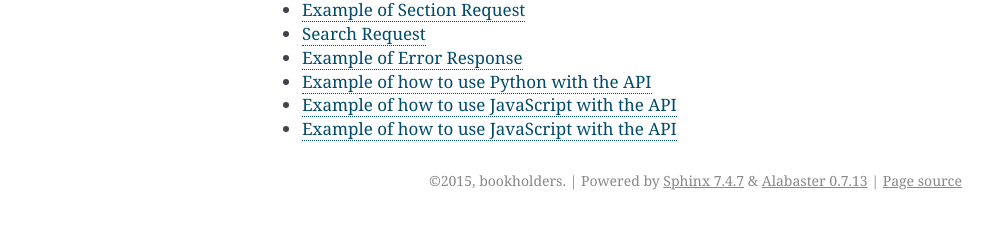
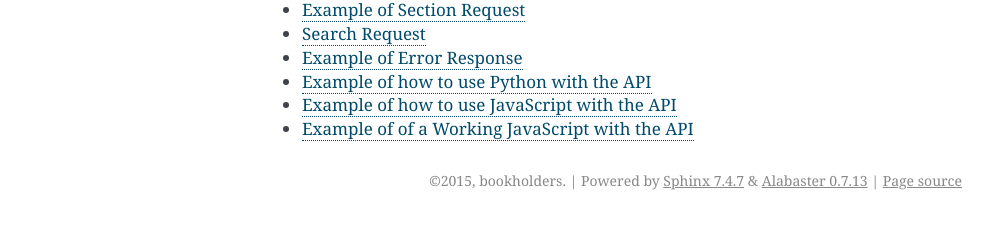
Before and after one commit to bookholders/classdataapi, a Sphinx documentation site: the page built from docs/index.rst, in a window 1280 px wide. Shown: the part 273-502 px from the top of the page, without its empty margins (148-1141 px from the left). Built offline with Sphinx 7.4.7, drawn with Linux system fonts in a browser that asks for light colours.

Commit message:
Update jsworking.rst

```diff
--- a/docs/jsworking.rst
+++ b/docs/jsworking.rst
@@ -1,5 +1,7 @@
-Example of how to use JavaScript with the API
-=============================================
+Example of of a Working JavaScript with the API
+===============================================
+
+.. _javascript-label:
 
 Working Example:
 
```
